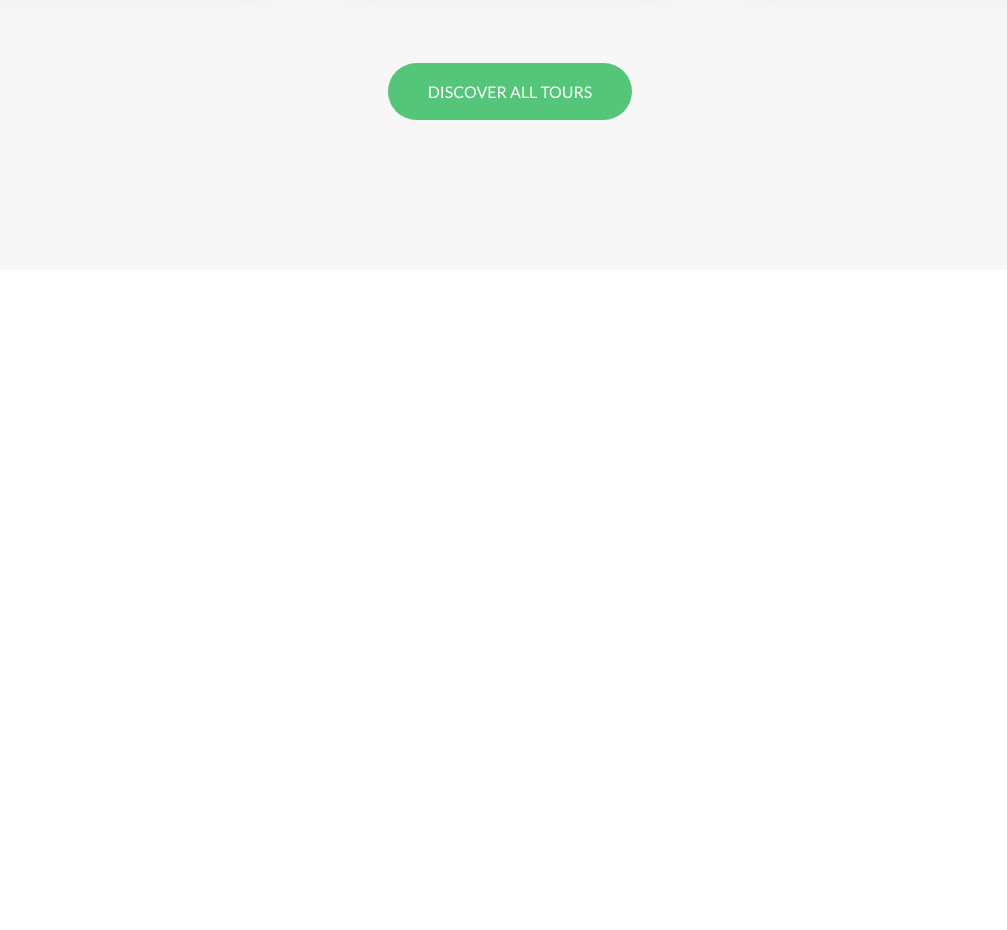
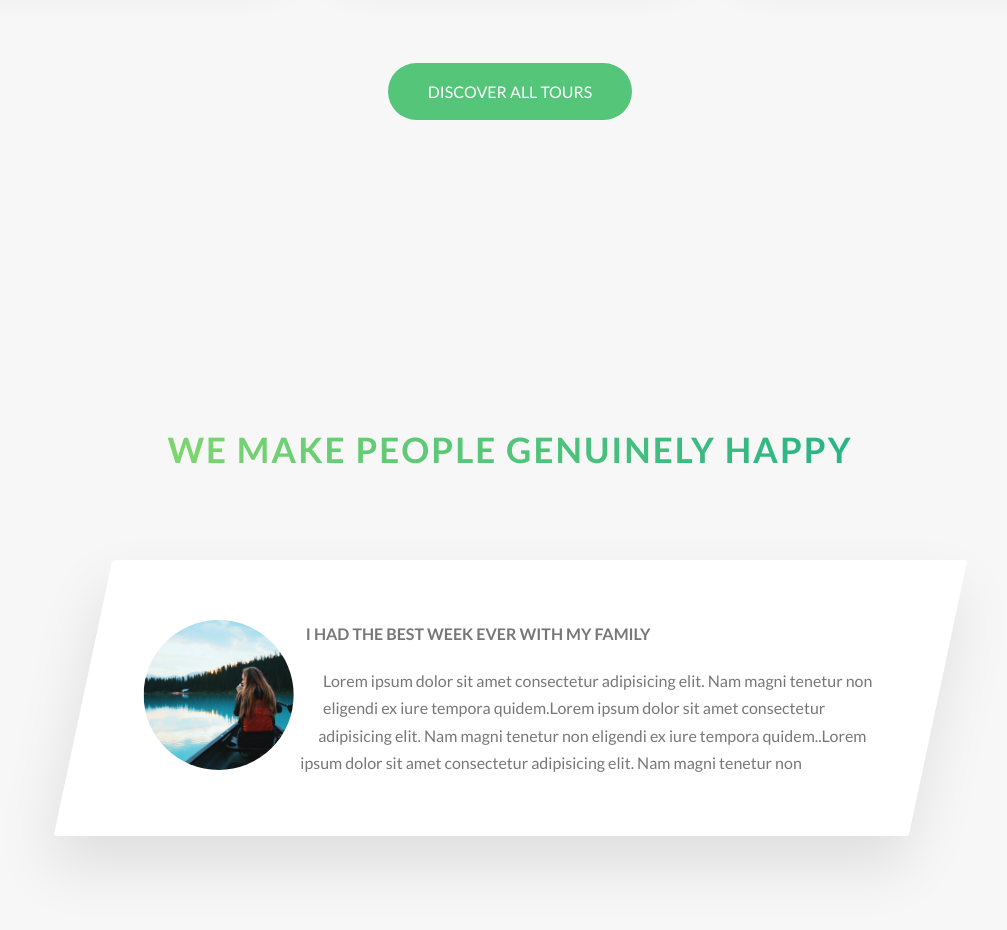
Before and after one commit to ozdemirburakk/natours, a website: page index.html in a window 1280 px wide. Shown: the part 3072-4002 px from the top of the page, without its empty margins (130-1137 px from the left). Before the commit the page ends 3372 px from the top, so only its background shows below. Drawn offline with Linux system fonts and the light colour scheme.

Commit message:
stories-section-part-1

```diff
--- a/index.html
+++ b/index.html
@@ -133,7 +133,7 @@
           </div>
         </div>
       </section>
-
+      <!-- TOURS SECTION -->
       <section class="section-tours">
         <div class="u-center-text u-margin-bottom-big">
           <h2 class="heading-secondary">Most popular tours</h2>
@@ -232,7 +232,28 @@
           </div>
         </div>
         <div class="u-center-text u-margin-top-huge">
-         <a href="#" class="btn btn--green">Discover all tours</a>
+          <a href="#" class="btn btn--green">Discover all tours</a>
+        </div>
+      </section>
+      <!-- STORIES SECTION -->
+      <section class="section-stories">
+        <div class="u-center-text u-margin-bottom-big">
+          <h2 class="heading-secondary">We make people genuinely happy</h2>
+        </div>
+
+        <div class="row">
+          <div class="story">
+            <figure class="story__shape">
+              <img src="img/nat-8.jpg" alt="person on a tour" class="story__img">
+            </figure>
+            <div class="story__text">
+              <h3 class="heading-tertiary u-margin-bottom-small">I had the best week ever with my family</h3>
+               <p>Lorem ipsum dolor sit amet consectetur adipisicing elit. Nam
+                magni tenetur non eligendi ex iure tempora quidem.Lorem ipsum dolor sit amet consectetur adipisicing elit. Nam
+                magni tenetur non eligendi ex iure tempora quidem..Lorem ipsum dolor sit amet consectetur adipisicing elit. Nam
+                magni tenetur non</p>
+            </div>
+          </div>
         </div>
       </section>
     </main>
--- /dev/null
+++ b/sass/components/_story.scss
@@ -0,0 +1,34 @@
+.story {
+    width: 75%;
+    margin: 0 auto;
+    box-shadow: 0 3rem 6rem rgba($color-black, .1);
+    background-color: $color-white;
+    border-radius: 3px;
+    padding: 6rem;
+    padding-left: 9rem;
+    font-size: $default-font-size;
+    transform: skewX(-12deg);
+
+    & > * {
+        transform: skewX(12deg);
+    }
+
+    &__shape {
+        width: 15rem;
+        height: 15rem;
+        float: left;
+        -webkit-shape-outside: circle(50% at 50% 50%);
+        shape-outside: circle(50% at 50% 50%);
+        -webkit-clip-path: circle(50% at 50% 50%);
+        clip-path: circle(50% at 50% 50%);
+        transform: translateX(-3rem)   skewX(12deg);;
+    }
+
+    &__img {
+        height: 100%;
+    }
+
+    &__text {
+        transform: skewX(12deg);
+    }
+}
--- a/sass/main.scss
+++ b/sass/main.scss
@@ -11,6 +11,7 @@
 @import "components/composition";
 @import "components/feature-box";
 @import "components/card";
+@import "components/story";
 
 @import "layout/header";
 @import "layout/grid";
--- a/sass/pages/_home.scss
+++ b/sass/pages/_home.scss
@@ -28,3 +28,8 @@
     padding: 25rem 0 15rem 0;
     margin-top: -10rem;
 }
+
+.section-stories {
+  padding: 15rem 0;
+  background-color: $color-grey-light-1;
+}
```
Also changed, not shown: css/style.css, 1 other file.
